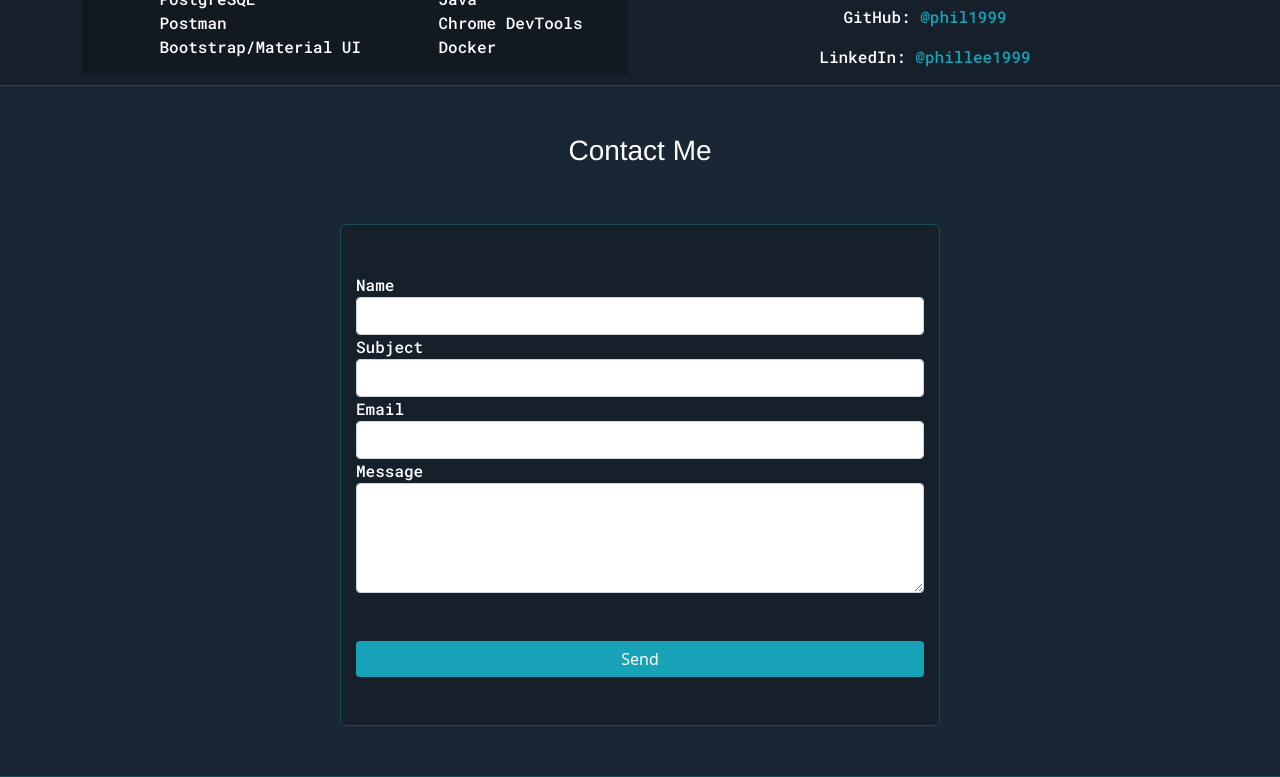
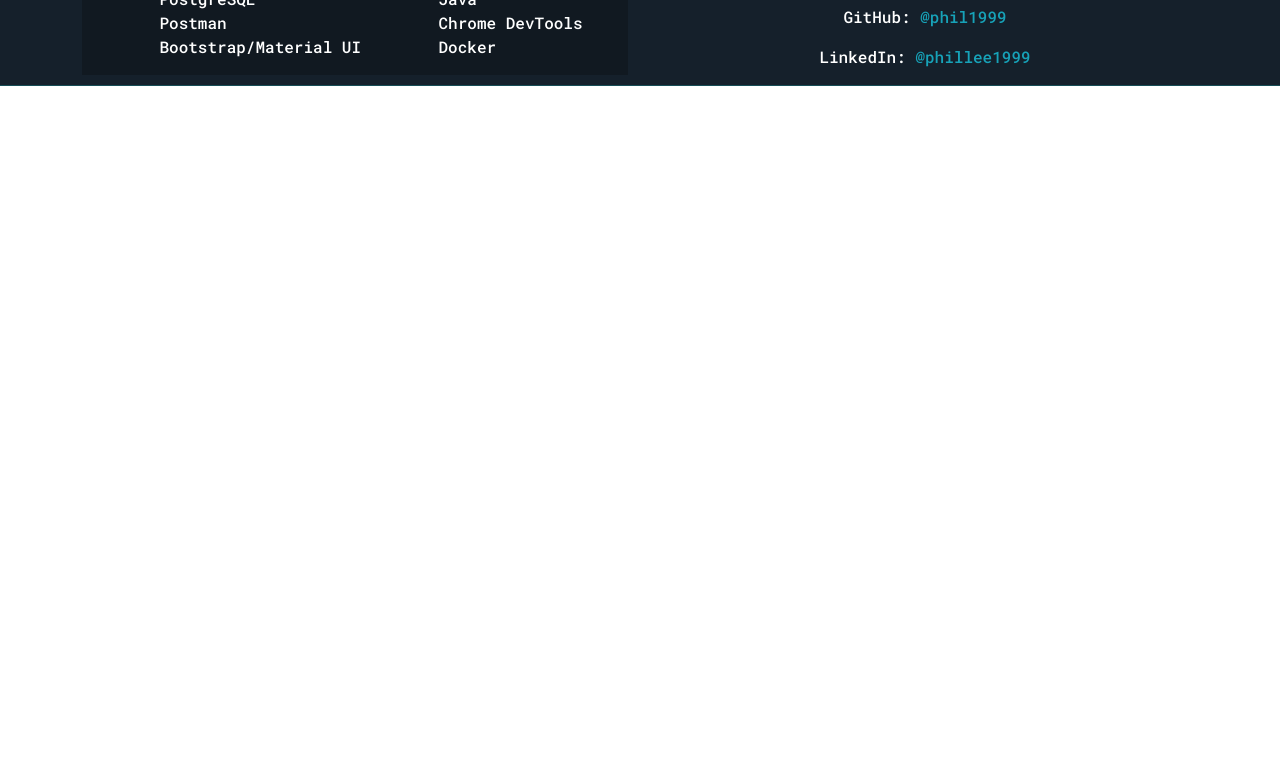
Before and after one commit to Phil1999/personalsite, a plain HTML site: page index.html in a window 1280 px wide. Shown: the part 2307-3084 px from the top of the page. After the commit the page ends 2393 px from the top, so only its background shows below. Drawn offline with nearby package versions, Linux system fonts and the light colour scheme.

Commit message:
Remove contact section

```diff
--- a/index.html
+++ b/index.html
@@ -228,7 +228,7 @@
     </section>
 
 
-    <section class = "s2">
+    <!-- <section class = "s2">
         <div class = "container">
             <h3 class = "pt-5 pb-5" style = "text-align: center;">Contact Me</h3>
             <form class = "pt-5 pb-5" id = "contact-form" action = "https://getform.io/f/44c5b2cf-765d-4561-a7d2-9773f5002541" method = "POST">
@@ -255,7 +255,7 @@
                 <button type="submit" id = "submit-btn" class="btn mt-5"> Send</button>
               </form>
         </div>
-    </section>
+    </section> -->
 </body>
 <!--Scripts-->
 <script src = "scripts/scripts.js"></script>
```
